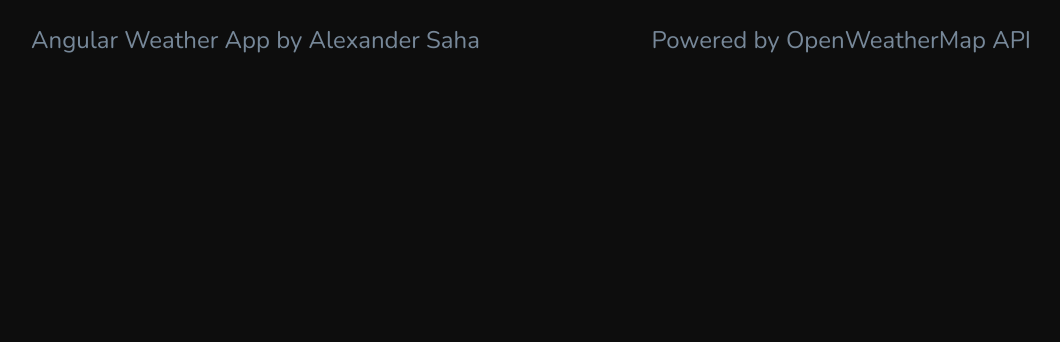
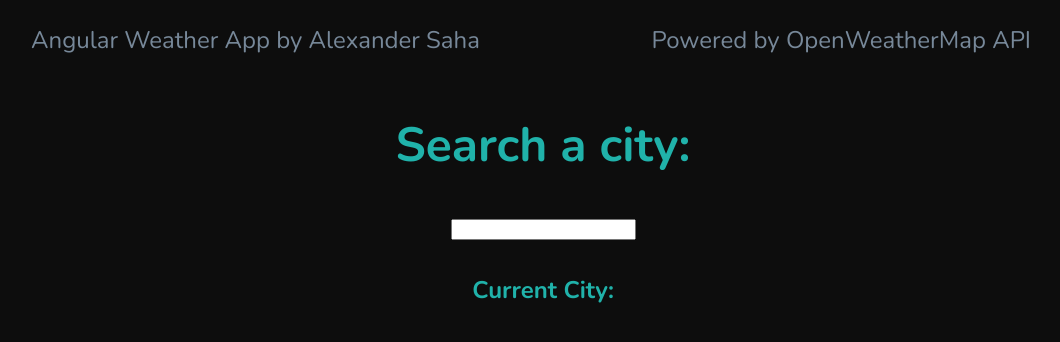
Before and after one commit to AlexSaha/AngularWeatherApplication, an Angular app: page / in a window 1280 px wide. Shown: the top 342 px of the page, without its empty margins (97-1157 px from the left). Built offline with nearby package versions, Linux system fonts and the light colour scheme.

Commit message:
search box functional with stlying

```diff
--- a/src/app/app-routing.module.ts
+++ b/src/app/app-routing.module.ts
@@ -1,7 +1,12 @@
 import { NgModule } from '@angular/core';
 import { Routes, RouterModule } from '@angular/router';
+import { WeatherComponentComponent } from './weather-component/weather-component.component';
 
-const routes: Routes = [];
+// Add components here after importing
+const routes: Routes = [
+  { path: '', component: WeatherComponentComponent}
+
+];
 
 @NgModule({
   imports: [RouterModule.forRoot(routes)],
--- a/src/app/app.component.html
+++ b/src/app/app.component.html
@@ -8,4 +8,8 @@
         </nav>
     </div>
 </header>
-<router-outlet></router-outlet>
+
+<!-- Where routing components are displayed within the template -->
+<div class="container">
+    <router-outlet></router-outlet>
+</div>
--- /dev/null
+++ b/src/app/list/list.component.html
@@ -0,0 +1 @@
+<p>list works!</p>
--- /dev/null
+++ b/src/app/list/list.component.ts
@@ -0,0 +1,17 @@
+import { Component, OnInit } from '@angular/core';
+
+@Component({
+  selector: 'app-list',
+  templateUrl: './list.component.html',
+  styleUrls: ['./list.component.scss']
+})
+export class ListComponent implements OnInit {
+
+  city: string = '';
+
+  constructor() { }
+
+  ngOnInit(): void {
+  }
+
+}
--- /dev/null
+++ b/src/app/weather-component/weather-component.component.html
@@ -0,0 +1,11 @@
+<div class="searchContainer">
+    <body>
+        <h1 style=color:lightseagreen>Search a city: </h1>
+        <p>
+
+            <input type="text" [(ngModel)]="city">
+            <br><br>
+            <strong style=color:lightseagreen>    Current City: {{ city }} </strong>
+        </p>
+    </body>
+</div>
--- /dev/null
+++ b/src/app/weather-component/weather-component.component.scss
@@ -0,0 +1,6 @@
+.searchContainer {
+    margin: 0;
+    font-family: 'Nunito', 'sans-serif';
+    font-size: 24px;
+    text-align: center;
+}
--- /dev/null
+++ b/src/app/weather-component/weather-component.component.ts
@@ -0,0 +1,15 @@
+import { Component, OnInit } from '@angular/core';
+
+@Component({
+  selector: 'app-weather-component',
+  templateUrl: './weather-component.component.html',
+  styleUrls: ['./weather-component.component.scss']
+})
+export class WeatherComponentComponent implements OnInit {
+
+  constructor() { }
+
+  ngOnInit(): void {
+  }
+
+}
--- a/src/styles.scss
+++ b/src/styles.scss
@@ -2,7 +2,6 @@
 
 
 $primary: rgb(13, 13, 13);
-
 
 body {
     margin: 0;
@@ -28,7 +27,6 @@ header {
         font-weight: normal;
     }
 
-
     nav {
         float: right;
 
```
Also changed, not shown: src/app/app.module.ts (+8 -2 lines), src/app/list/list.component.scss (added), 2 other files (tests, documents, lock files or other folders).
